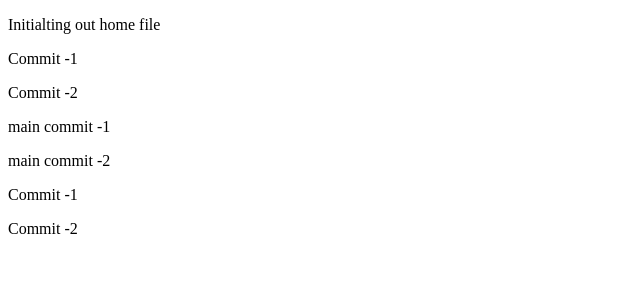
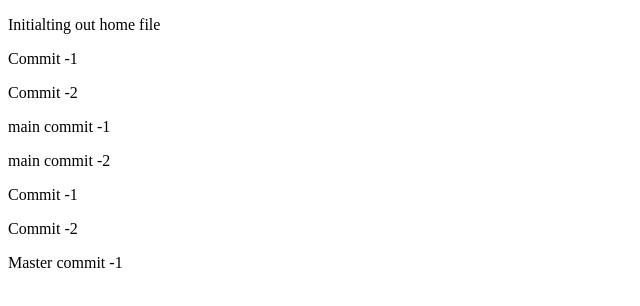
Before and after one commit to VAIBHAVCES/git-revisit, a plain HTML site: page home.html in a window 1280 px wide. Shown: the whole page, without its empty margins (0-640 px from the left). Drawn offline with Linux system fonts and the light colour scheme.

Commit message:
master c-1

```diff
--- a/home.html
+++ b/home.html
@@ -20,5 +20,8 @@
       <p>Commit -1</p>
       <p>Commit -2</p>
     </div>
+    <div class="main2">
+      <p>Master commit -1 </p>
+    </div>
   </body>
 </html>
```
